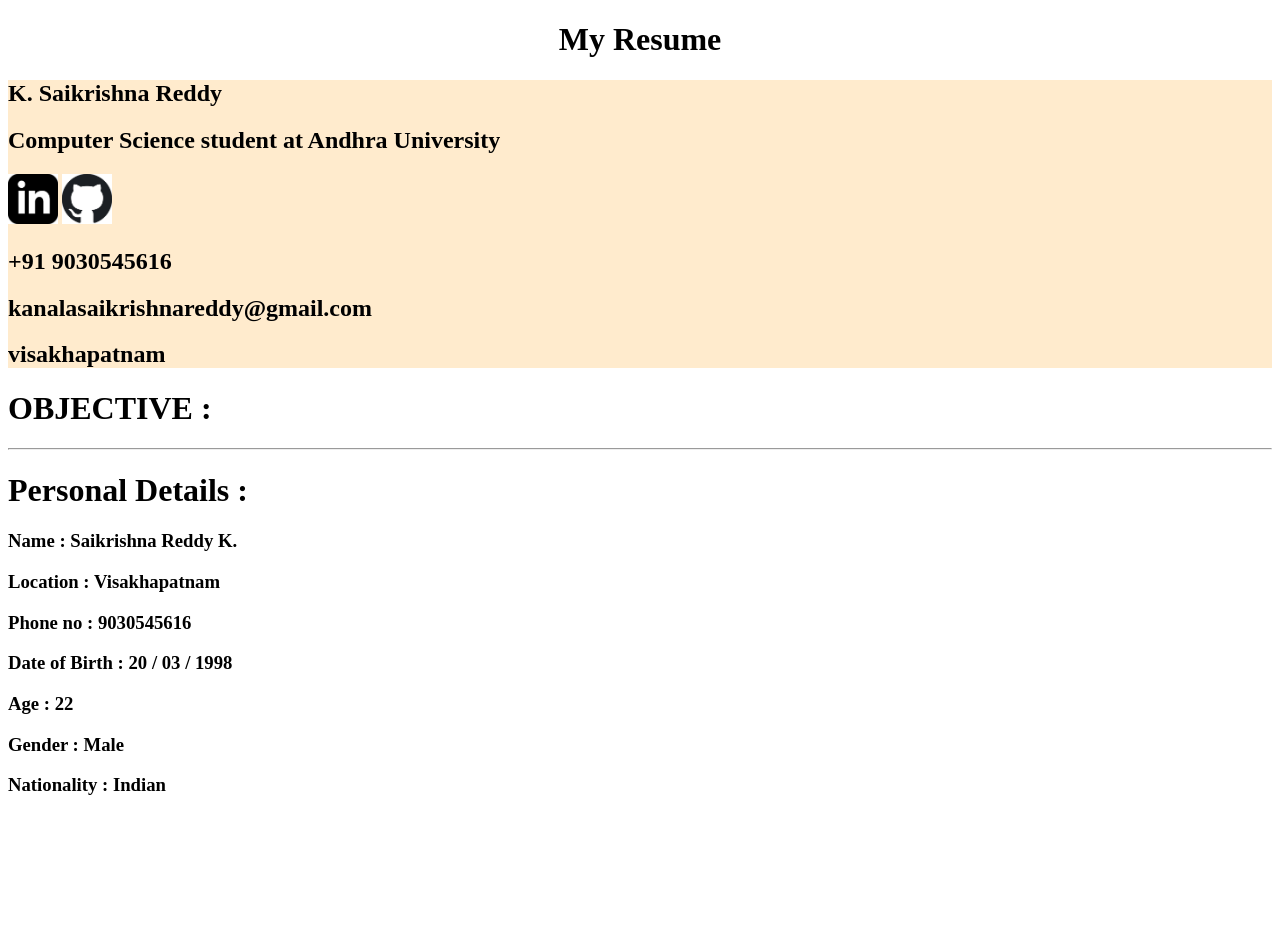
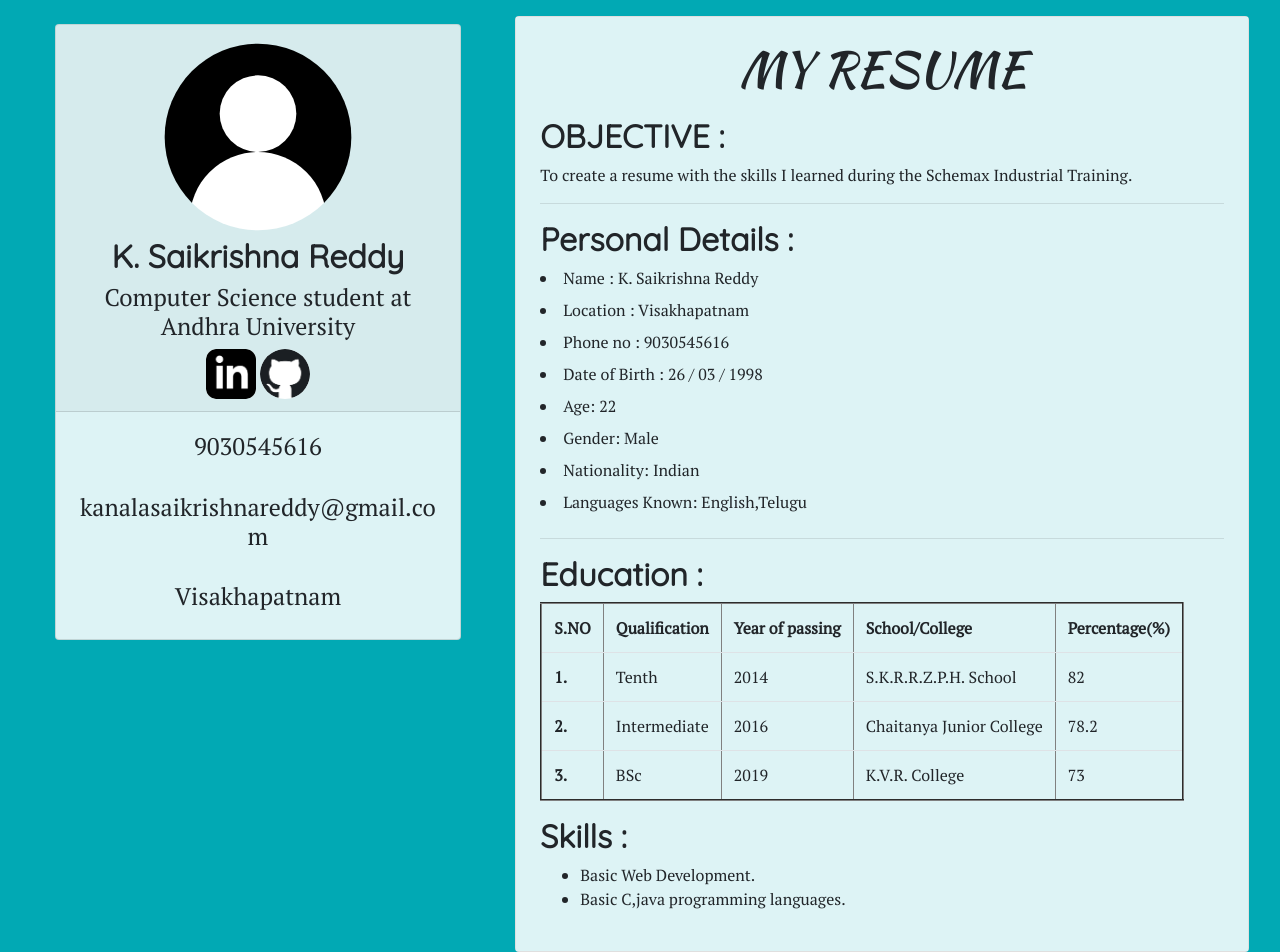
Before and after one commit to saikrishna-1998/myResume, a plain HTML site: page index.html in a window 1280 px wide. Before the commit the page ends 815 px from the top, so only its background shows below. Drawn offline with nearby package versions, Linux system fonts and the light colour scheme.

Commit message:
added new resume

```diff
--- a/index.html
+++ b/index.html
@@ -1,40 +1,164 @@
 <!DOCTYPE html>
 <html lang="en">
   <head>
-
-    <meta charset="UTF-8">
-    <meta http-equiv="X-UA-Compatible" content="IE=edge">
-    <meta name="viewport" content="width=device-width, initial-scale=1.0">
+    <meta charset="UTF-8" />
+    <meta name="viewport" content="width=device-width, initial-scale=1.0" />
     <title>My Resume</title>
-    <link rel="stylesheet" href="styles.css">
+    <link
+      href="https://stackpath.bootstrapcdn.com/bootstrap/4.5.0/css/bootstrap.min.css"
+      rel="stylesheet"
+      integrity="sha384-9aIt2nRpC12Uk9gS9baDl411NQApFmC26EwAOH8WgZl5MYYxFfc+NcPb1dKGj7Sk"
+      crossorigin="anonymous"
+    />
+    <script
+      src="https://stackpath.bootstrapcdn.com/bootstrap/4.5.0/js/bootstrap.min.js"
+      integrity="sha384-OgVRvuATP1z7JjHLkuOU7Xw704+h835Lr+6QL9UvYjZE3Ipu6Tp75j7Bh/kR0JKI"
+      crossorigin="anonymous"
+    ></script>
+    <script
+      src="https://stackpath.bootstrapcdn.com/bootstrap/4.5.0/js/bootstrap.bundle.min.js"
+      integrity="sha384-1CmrxMRARb6aLqgBO7yyAxTOQE2AKb9GfXnEo760AUcUmFx3ibVJJAzGytlQcNXd"
+      crossorigin="anonymous"
+    ></script>
+    <link
+      href="https://fonts.googleapis.com/css2?family=Kaushan+Script&family=PT+Serif&family=Quicksand&display=swap"
+      rel="stylesheet"
+    />
+    <link href="styles.css" rel="stylesheet" />
   </head>
   <body>
+    <div class="row justify-content-center">
+      <div class="col-12 col-lg-4 m-lg-4">
+        <div class="card card1">
+          <div class="card-header">
+            <div>
+              <img src="images/profile.svg" width="200px" alt="profile-pic" />
+              <h2 title="Name" class="name1">K. Saikrishna Reddy</h2>
+              <h4 title="course" id="course">Computer Science student at Andhra University</h4>
+              <a
+                href="https://www.linkedin.com/in/sai-krishna-a4b27b1b9/"
+                target="_blank"
+              >
+                <img class="img2"
+                  src="images/in.png"
+                  alt="linkin logo"
+                  width="50px"
+                  title="Linkedin profile"
+                />
+              </a>
+              <a href="https://github.com/saikrishna-1998" target="_blank">
+                <img class="img1"
+                  src="images/git.png"
+                  alt="github logo"
+                  width="50px"
+                  title="github logo"
+                />
+              </a>
+            </div>
+          </div>
+          <div class="card-body">
+            <div>
+              <h4 title="Phone" class="phone">9030545616</h4>
+              <br />
+              <h4 title="Email" class="email">kanalasaikrishnareddy@gmail.com</h4>
+              <br />
+              <h4 title="Address" class="address">Visakhapatnam</h4>
+            </div>
+          </div>
+        </div>
+      </div>
+      <div class="col-12 col-lg-7 mt-3">
+        <div class="card">
+          <div class="card2">
+            <h1>MY RESUME</h1>
+            <h2>OBJECTIVE :</h2>
+             To create a resume with the skills I learned during the Schemax Industrial Training.
+            <p id="obj-des"></p>
+            <hr />
+            <h2 id="personal">Personal Details :</h2>
+            <div class="personal">
+              <li>
+                <label class="label">Name </label> :
+                <span class="name1">K. Saikrishna Reddy</span>
+              </li>
+              <li>
+                <label class="label">Location </label> :
+                <span class="address">Visakhapatnam</span>
+              </li>
+              <li>
+                <label class="label">Phone no </label> :
+                <span class="phone">9030545616</span>
+              </li>
+              <li>
+                <label class="label">Date of Birth </label> :
+                <span id="dob">26 / 03 / 1998</span>
+              </li>
+              <li><label class="label">Age</label>:
+                <span id="age">22</span></li>
+              <li>
+                <label class="label">Gender </label>:
+                <span id="gender">Male</span>
+              </li>
+              <li>
+                <label class="label">Nationality </label>:
+                <span id="nationality">Indian</span>
+              </li>
+              <li>
+                <label class="label">Languages Known </label>:
+                <span id="languages">English,Telugu</span>
+              </li>
+              <hr />
+            </div>
 
-    <h1><center> My Resume </center></h1>
+            <h2>Education :</h2>
+            <div class="table" style="overflow-x: auto;">
+              <table border="2px">
+                <tr>
+                  <th>S.NO</th>
+                  <th>Qualification</th>
+                  <th>Year of passing</th>
+                  <th>School/College</th>
+                  <th>Percentage(%)</th>
+                </tr>
+                <tr>
+                  <th>1.</th>
+                  <td id="tenth">Tenth</td>
+                  <td id="tenth-year">2014</td>
+                  <td id="school">S.K.R.R.Z.P.H. School</td>
+                  <td id="tenth-per">82</td>
+                </tr>
+                <tr>
+                  <th>2.</th>
+                  <td id="inter">Intermediate</td>
+                  <td id="inter-year">2016</td>
+                  <td id="inter-clg">Chaitanya Junior College</td>
+                  <td id="inter-per">78.2</td>
+                </tr>
+                <tr>
+                  <th>3.</th>
+                  <td id="under-grad">BSc</td>
+                  <td id="ug-year">2019</td>
+                  <td id="ug-clg">K.V.R. College</td>
+                  <td id="ug-per">73</td>
+                </tr>
+              </table>
+            </div>
 
-   <div class="div1">
-       <h2>K. Saikrishna Reddy </h2>
-    <h2>Computer Science student at Andhra University</h2>
-    <img src="images/in.png" alt="linkedIn" width="50px">
-    <img src="images/git.png" alt="Git" width="50px">
-    <h2>+91 9030545616</h2>
-    <h2>kanalasaikrishnareddy@gmail.com</h2>
-    <h2>visakhapatnam</h2>
-   </div>
-       <h1>OBJECTIVE :</h1>
-       <hr>
-        <h1>Personal Details :</h1>
-        <h3>Name : Saikrishna Reddy K. </h3>
-        <h3> Location : Visakhapatnam </h3>
-        <h3>Phone no : 9030545616</h3>
-        <h3>Date of Birth : 20 / 03 / 1998</h3>
-        <h3>Age : 22</h3>
-        <h3> Gender : Male</h3>
-        <h3>Nationality : Indian</h3>
-
-
-
+            <h2>Skills :</h2>
+            <ul id="skills">
+             <li> Basic Web Development.</li>
+            <li> Basic C,java programming languages.</li>
+          </ul>
 
           </div>
+        </div>
+      </div>
+    </div>
+    <script
+      src="https://code.jquery.com/jquery-3.5.1.min.js"
+      integrity="sha256-9/aliU8dGd2tb6OSsuzixeV4y/faTqgFtohetphbbj0="
+      crossorigin="anonymous"
+    ></script>
+    <script src="index.js"></script>
   </body>
 </html>
--- a/styles.css
+++ b/styles.css
@@ -1,4 +1,31 @@
-.div1
-{
-    background-color: blanchedalmond;
-}
+body {
+    background-color: #01a9b4;
+
+    font-family: "PT Serif", serif;
+  }
+
+  h1 {
+    text-align: center;
+    font-family: "Kaushan Script", cursive;
+    font-size: 3rem;
+    padding-bottom: 10px;
+  }
+  h2 {
+    font-weight: bold;
+    font-family: "Quicksand", sans-serif;
+    font-size: 2rem;
+  }
+  .card1 {
+    text-align: center;
+    background-color: #ddf3f5;
+  }
+  .card2 {
+    padding: 1.5rem;
+    background-color: #ddf3f5;
+  }
+  .img1 {
+    border-radius: 50%;
+  }
+  .img2{
+    border-radius: 20%;
+  }
--- /dev/null
+++ b/styles1.css
@@ -0,0 +1,4 @@
+.div1
+{
+    background-color: blanchedalmond;
+}
```
Also changed, not shown: index1.html (added, +115 -0 lines), images/profile.svg (added). Lines whose indentation alone changed are shown as unchanged.
